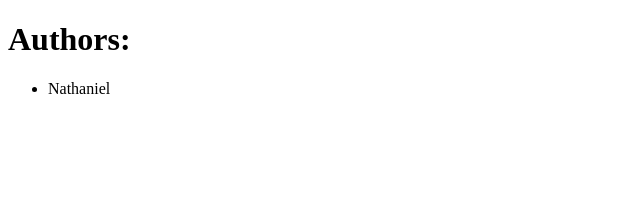
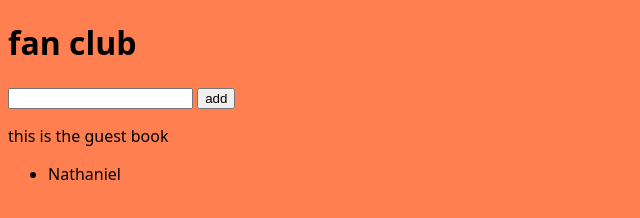
Before and after one commit to NathanielLudwig/csci5117-session2, a plain HTML site: page index.html in a window 1280 px wide. Shown: the whole page, without its empty margins (0-640 px from the left). Drawn offline with Linux system fonts and the light colour scheme.

Commit message:
add the guest book

```diff
--- /dev/null
+++ b/index.css
@@ -0,0 +1,4 @@
+body {
+    background-color: coral;
+    font-family: system-ui, -apple-system, BlinkMacSystemFont, 'Segoe UI', Roboto, Oxygen, Ubuntu, Cantarell, 'Open Sans', 'Helvetica Neue', sans-serif;
+}
--- a/index.html
+++ b/index.html
@@ -4,11 +4,16 @@
     <meta charset="UTF-8">
     <meta http-equiv="X-UA-Compatible" content="IE=edge">
     <meta name="viewport" content="width=device-width, initial-scale=1.0">
-    <title>first website</title>
+    <title>fan club</title>
+    <script src="index.js"></script>
+    <link rel="stylesheet" href="index.css">
 </head>
 <body>
-   <h1>Authors:</h1>
-   <ul>
+   <h1>fan club</h1>
+   <input type="text" id="name">
+   <button id="add" type="button" onclick="onButtonClick()">add</button>
+   <p>this is the guest book</p>
+   <ul id="list">
     <li>Nathaniel</li>
    </ul>
 </body>
--- /dev/null
+++ b/index.js
@@ -0,0 +1,8 @@
+function onButtonClick() {
+    const textbox = document.getElementById("name");
+    const theText = textbox.value;
+    var ul = document.getElementById("list");
+    var li = document.createElement("li");
+    li.appendChild(document.createTextNode(theText));
+    ul.appendChild(li);
+}
```
